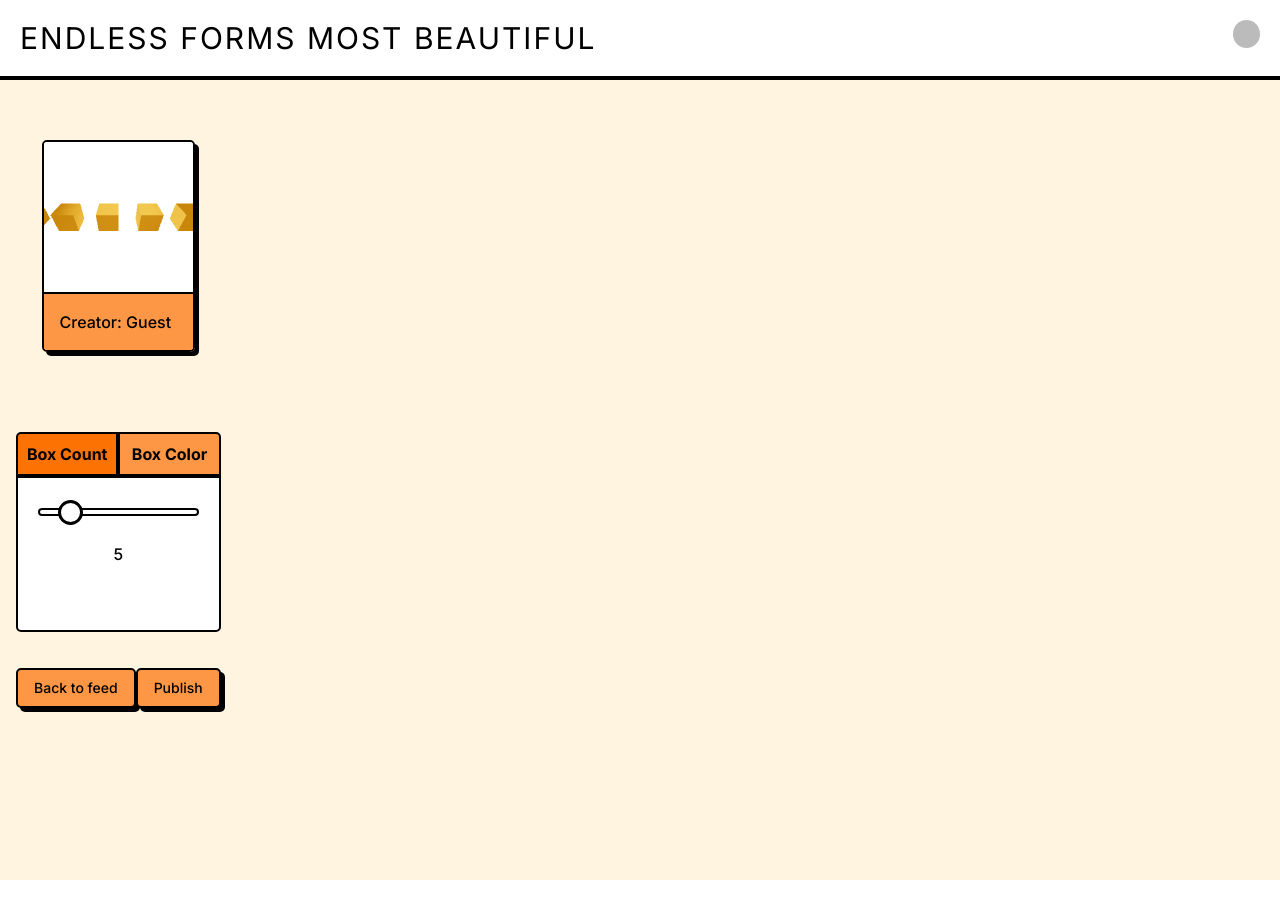
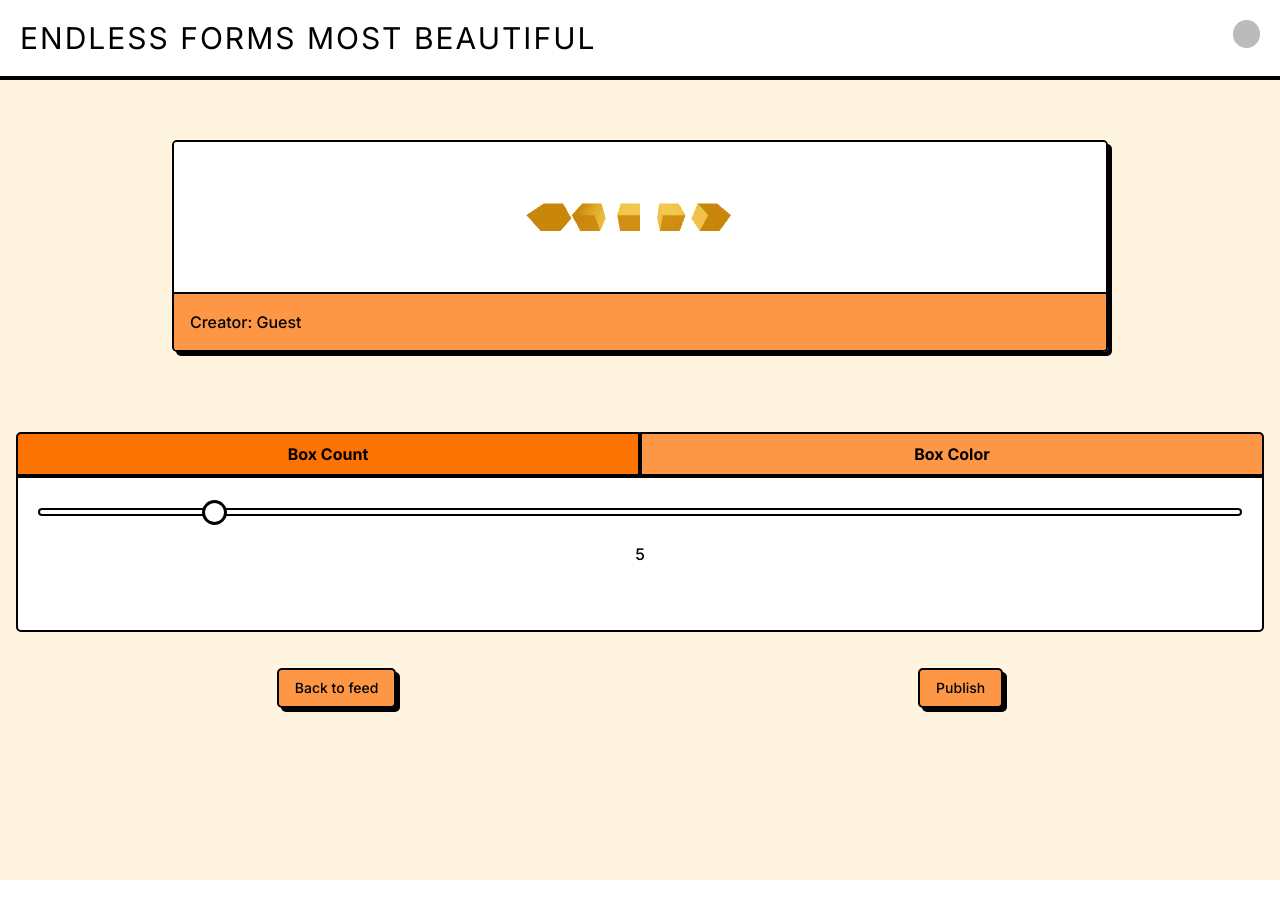
Before and after one commit to parth-agrawal/gen-art-feed, a Next.js app: page /publish in a window 1280 px wide. Built offline with nearby package versions, Linux system fonts and the light colour scheme; no server answers; the database is empty; sample sign-in values are in the browser's storage; some icons are missing.

Commit message:
fix layout

```diff
--- a/src/app/layout.tsx
+++ b/src/app/layout.tsx
@@ -27,7 +27,7 @@ export default function RootLayout({
         <html lang="en">
           <body className={inter.className}>
             <Navbar />
-            <div className="flex items-start h-screen w-screen bg-bg px-4 pt-5">
+            <div className="h-screen w-screen bg-bg px-4 pt-5">
 
               {children}
             </div>
```
